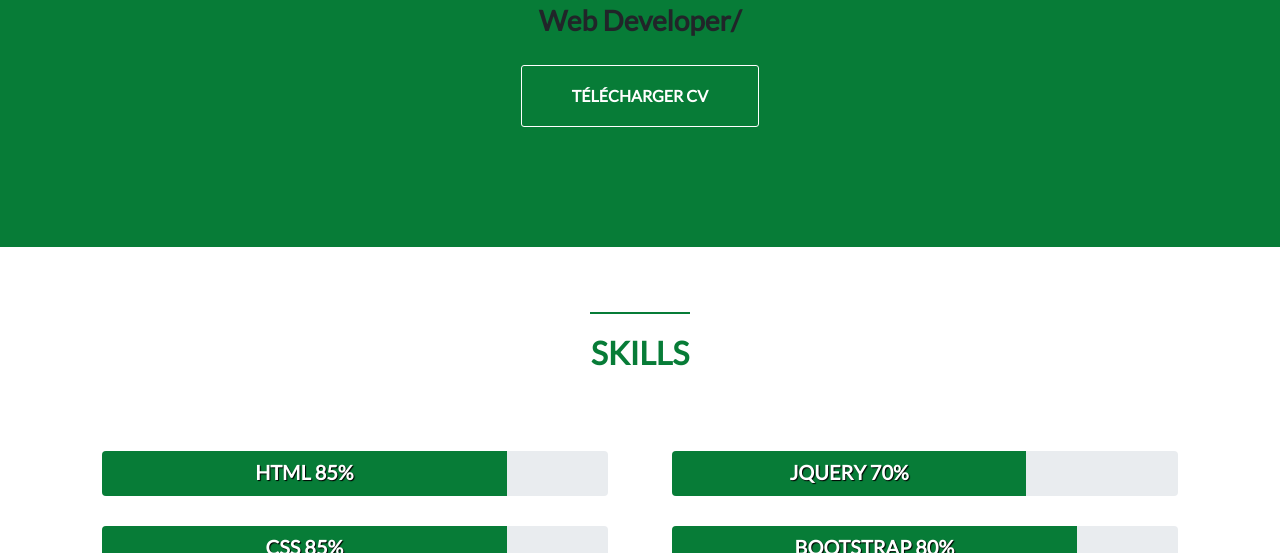
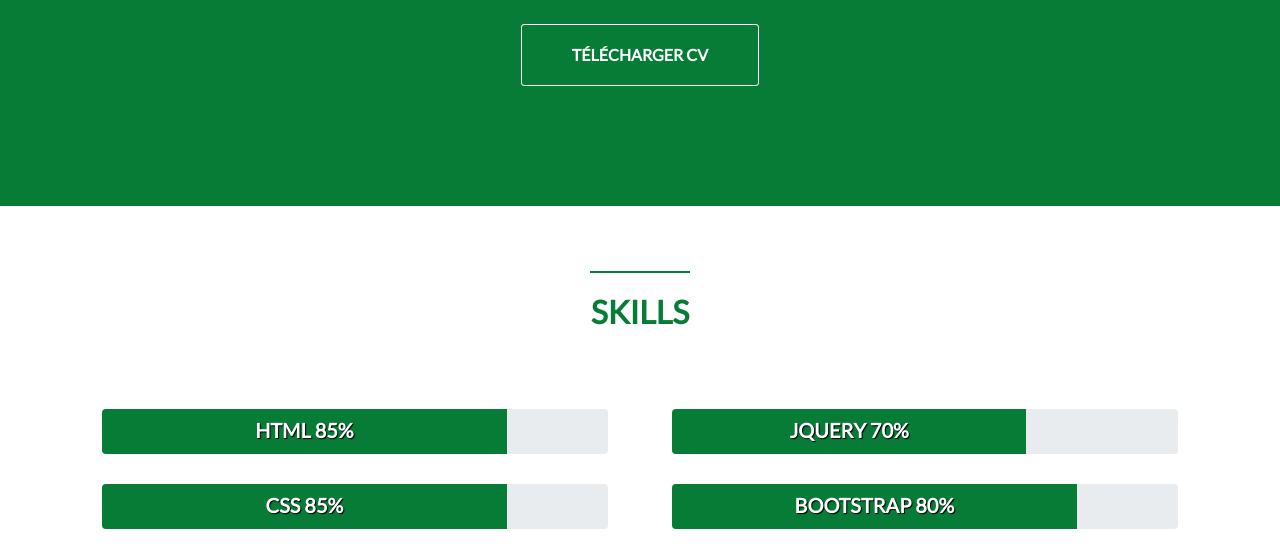
Before and after one commit to pstaline/portfolio, a plain HTML site: page page2/index.html in a window 1280 px wide. Shown: the part 547-1100 px from the top of the page. Drawn offline with nearby package versions, Linux system fonts and the light colour scheme.

Commit message:
votre message de commit ici

```diff
--- a/page2/index.html
+++ b/page2/index.html
@@ -36,7 +36,7 @@
             </div>
             <div class="heading">
                 <h1>Hello, it's me Momo</h1>
-                <h3>Web Developer/</h3>
+
                 <a href="../CV.pdf" target="_blank" class="button1">Télécharger CV</a>
             </div>
         </section>
```
